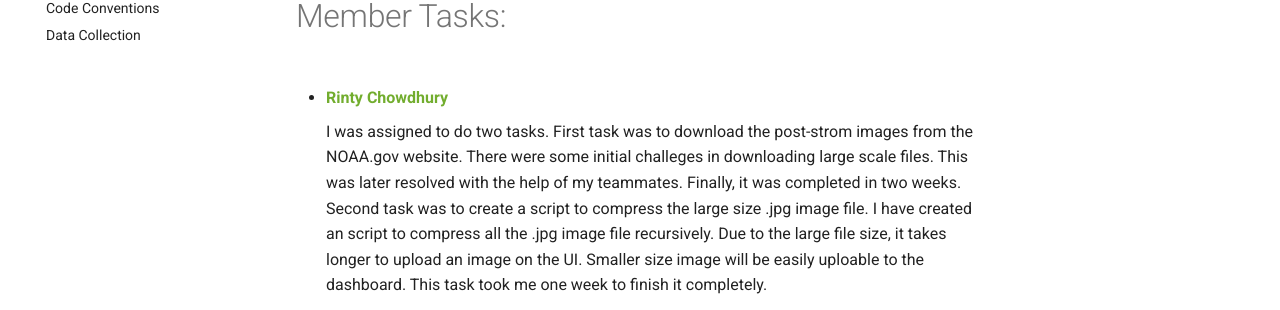
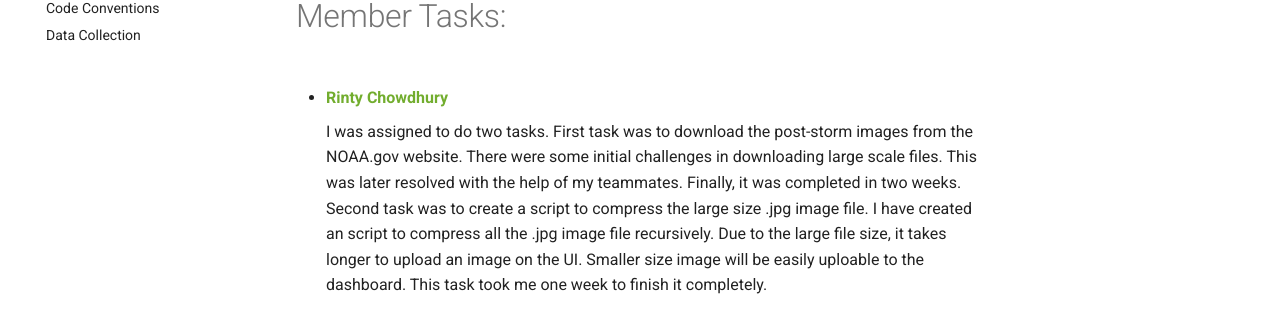
Before and after one commit to UNCG-CSE/Poststorm_Imagery, an MkDocs documentation site: the page built from docs/reports/progress_report_24-09-2019.md, in a window 1280 px wide. Shown: the part 184-494 px from the top of the page. Built offline with MkDocs 1.6.1 and Material for MkDocs 9.7.7, drawn with Linux system fonts in a browser that asks for light colours; comment, search, counter and statistics services are not loaded.

Commit message:
Formatting of Rinty's paragraph

```diff
--- a/docs/reports/progress_report_24-09-2019.md
+++ b/docs/reports/progress_report_24-09-2019.md
@@ -6,7 +6,12 @@
 
 -   [**Rinty Chowdhury**](https://github.com/rintychy)
 
-    I was assigned to do two tasks. First task was to download the post-strom images from the NOAA.gov website. There were some initial         challeges in downloading large scale files. This was later resolved with the help of my teammates. Finally, it was completed in two         weeks. Second task was to create a script to compress the large size .jpg image file. I have created an script to compress all the         .jpg image file recursively. Due to the large file size, it takes longer to upload an image on the UI. Smaller size image will be           easily uploable to the dashboard. This task took me one week to finish it completely.
+    I was assigned to do two tasks. First task was to download the post-storm images from the NOAA.gov website.
+    There were some initial challenges in downloading large scale files. This was later resolved with the help of my
+    teammates. Finally, it was completed in two weeks. Second task was to create a script to compress the large size
+    .jpg image file. I have created an script to compress all the .jpg image file recursively. Due to the large file
+    size, it takes longer to upload an image on the UI. Smaller size image will be easily uploable to the dashboard.
+    This task took me one week to finish it completely.
 
 -   [**Daniel Foster**](https://github.com/dlfosterbot)
 
```
